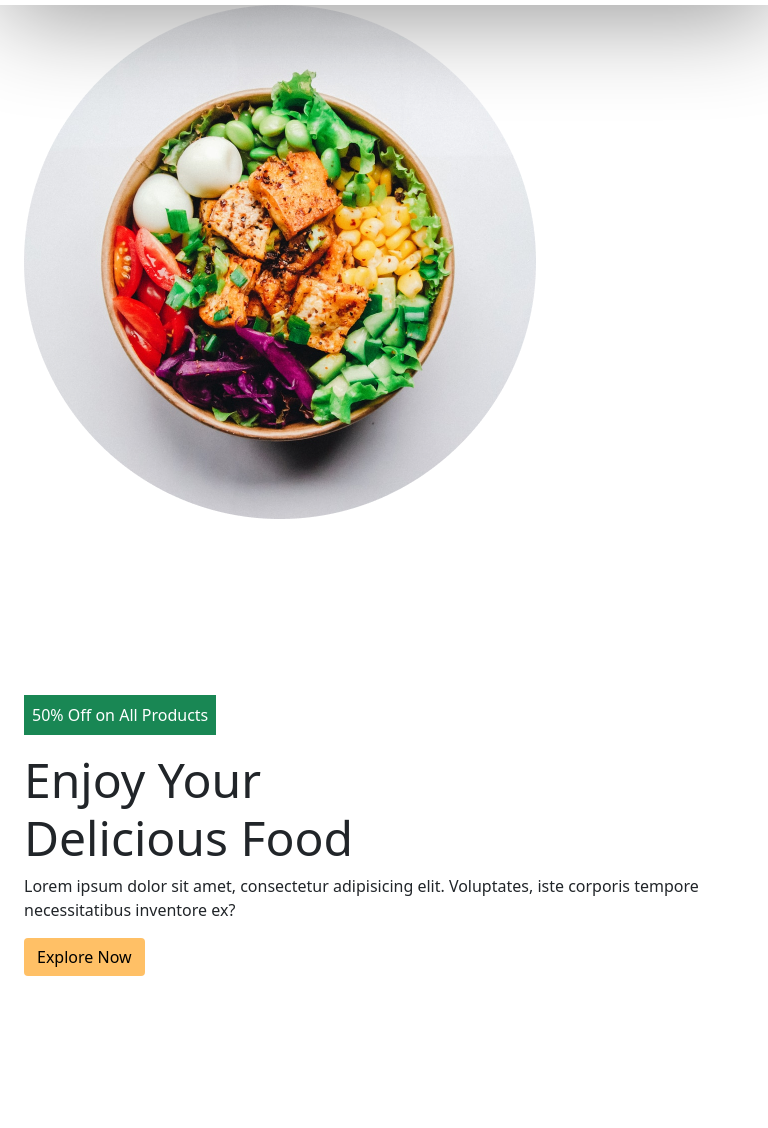
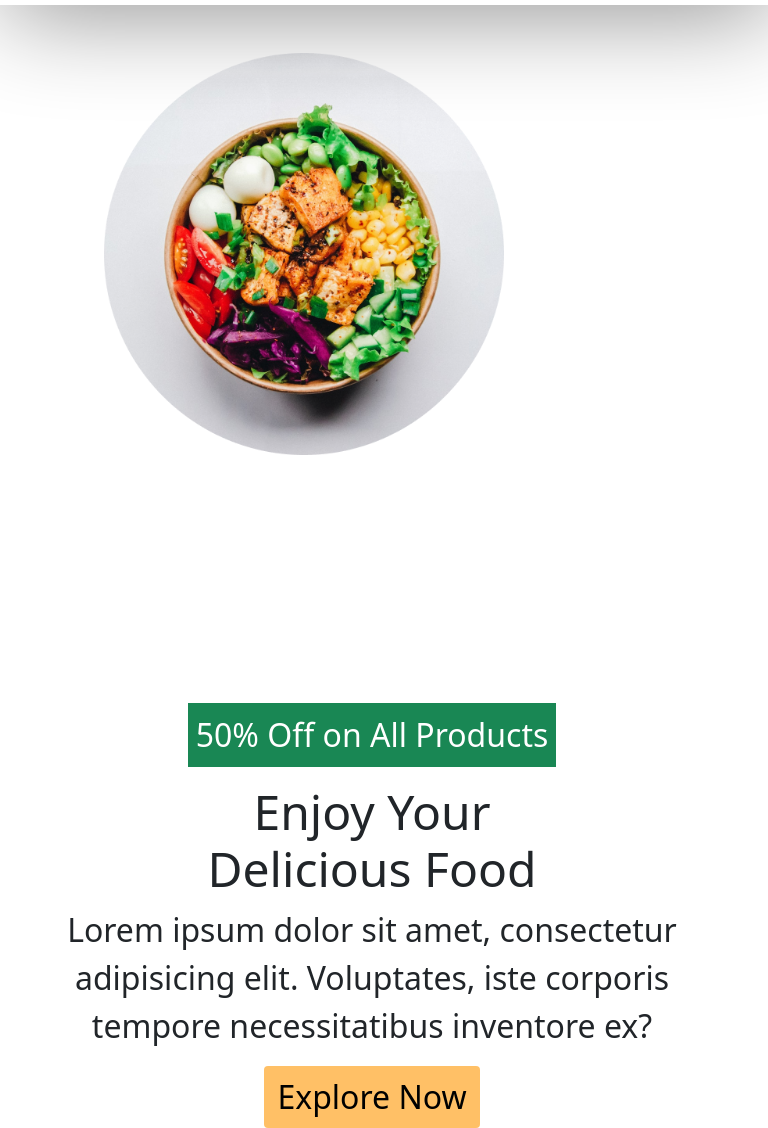
Before and after one commit to afshanqasim07/restaurant-website, a plain HTML site: page index.html in a window 768 px wide. Shown: the part 99-1227 px from the top of the page. Before the commit the page ends 1075 px from the top, so only its background shows below. Drawn offline with nearby package versions, Linux system fonts and the light colour scheme.

Commit message:
add reponsivvness on main section

```diff
--- a/index.html
+++ b/index.html
@@ -25,8 +25,8 @@
    <!-- section one started-->
 <div class="container-fluid row  justify-content-center  align-content-center mt-lg-5 gap-5">
     <div class=" col-12 col-md-12 col-lg-5">
-        <img class="heroimage" src="./assets/hero_image.png" alt="">
-    </div>
+        <img class="heroimage col-sm-12 col-md-12 col-lg-5 " src="./assets/hero_image.png" alt="">
+    </div> <br>
     <div class=" col-12 col-md-12 col-lg-4 hero-text">
         <button type="button" class=" butn btn-success mt-5" >50% Off on All Products</button>
         <h1 class="hero-heding mt-3">Enjoy Your <br> Delicious Food </h1>
--- a/style.css
+++ b/style.css
@@ -24,3 +24,32 @@ font-size: 3rem;
 .hero-heding{
     font-size: 3rem;
 }
+.heroimage{
+    width: 35rem;
+}
+@media (max-width: 767px){
+    .heroimage{
+        width: 20rem;
+        margin-top: 5rem;
+    }
+    .hero-text{
+        margin-top: -3rem;
+        text-align: center;
+
+
+    }
+}
+@media (min-width: 768px) and (max-width: 1024px){
+    .heroimage{
+       margin-left: 5rem;
+       margin-top: 3rem;
+       width: 25rem;
+    }
+    .hero-text{
+        text-align: center;
+        font-size: 2rem;
+    }
+    .btn{
+        font-size: 2rem;
+    }
+}
```
